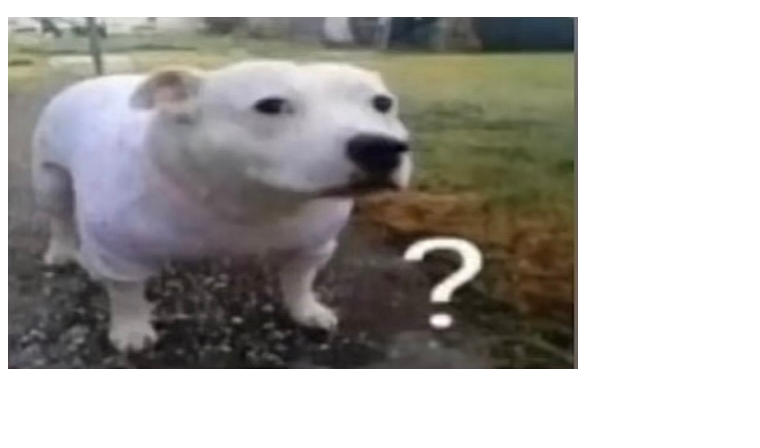
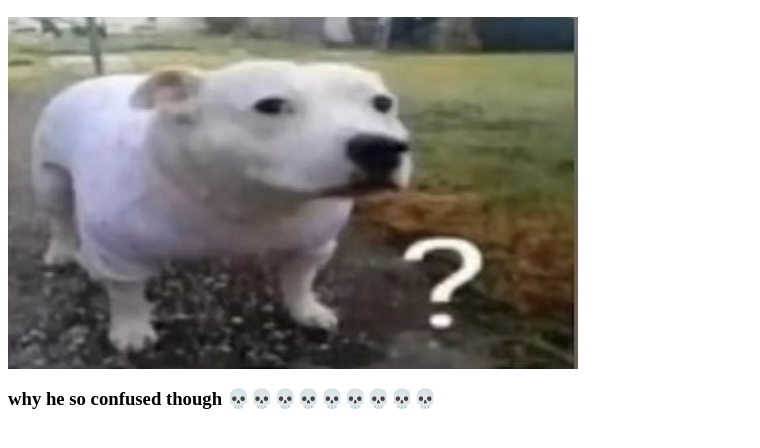
Before and after one commit to gonzasan001/csp2022-test, a plain HTML site: page index.html in a window 1280 px wide. Shown: the part 96-544 px from the top of the page, without its empty margins (0-760 px from the left). Drawn offline with Linux system fonts and the light colour scheme.

Commit message:
Update index.html

```diff
--- a/index.html
+++ b/index.html
@@ -6,5 +6,6 @@
     <h1>Hola Mundo!</h1>
     <h2>not gonna lie this dog looks pretty funny i think you should look at it</h2>
     <a href="IMG-2481.jpg"><img src="IMG-2481.jpg" alt="funny dog ? photo" height "70%"></a>
+    <h3>why he so confused though 💀💀💀💀💀💀💀💀💀</h3>
   </body>
 </html>
```
